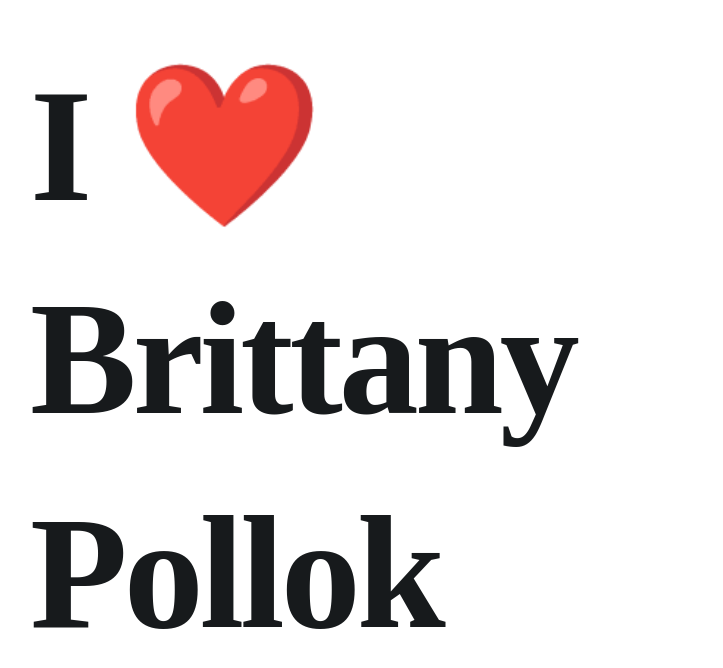
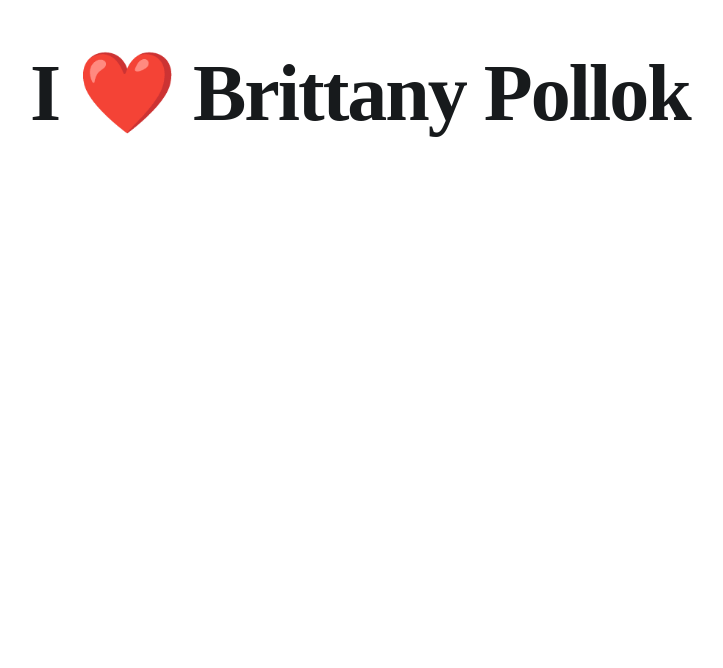
Before and after one commit to BenHunt-io/thinksimply, a Next.js app: page / in a window 1280 px wide. Shown: the top 668 px of the page, without its empty margins (210-933 px from the left). Built offline with nearby package versions, Linux system fonts and the light colour scheme.

Commit message:
change font

```diff
--- a/src/app/page.tsx
+++ b/src/app/page.tsx
@@ -3,7 +3,7 @@ import { Typography, Box } from '@mui/joy';
 export default function Home() {
   return (
     <Box sx={{ p: 4, maxWidth: 800, mx: 'auto' }}>
-      <Typography level="h1" sx={{ fontSize: '10rem' }}>
+      <Typography level="h1" sx={{ fontSize: '5rem' }}>
         I ❤️ Brittany Pollok
       </Typography>
     </Box>
```
